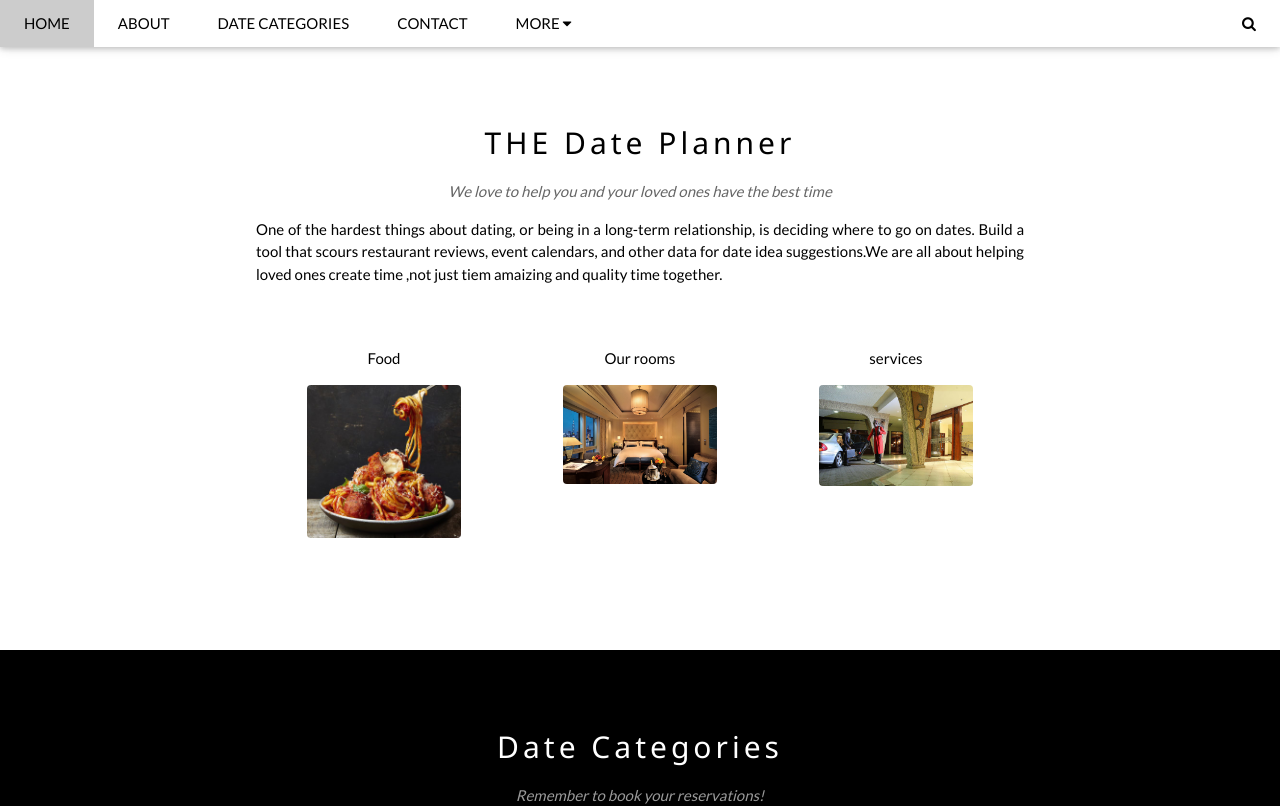
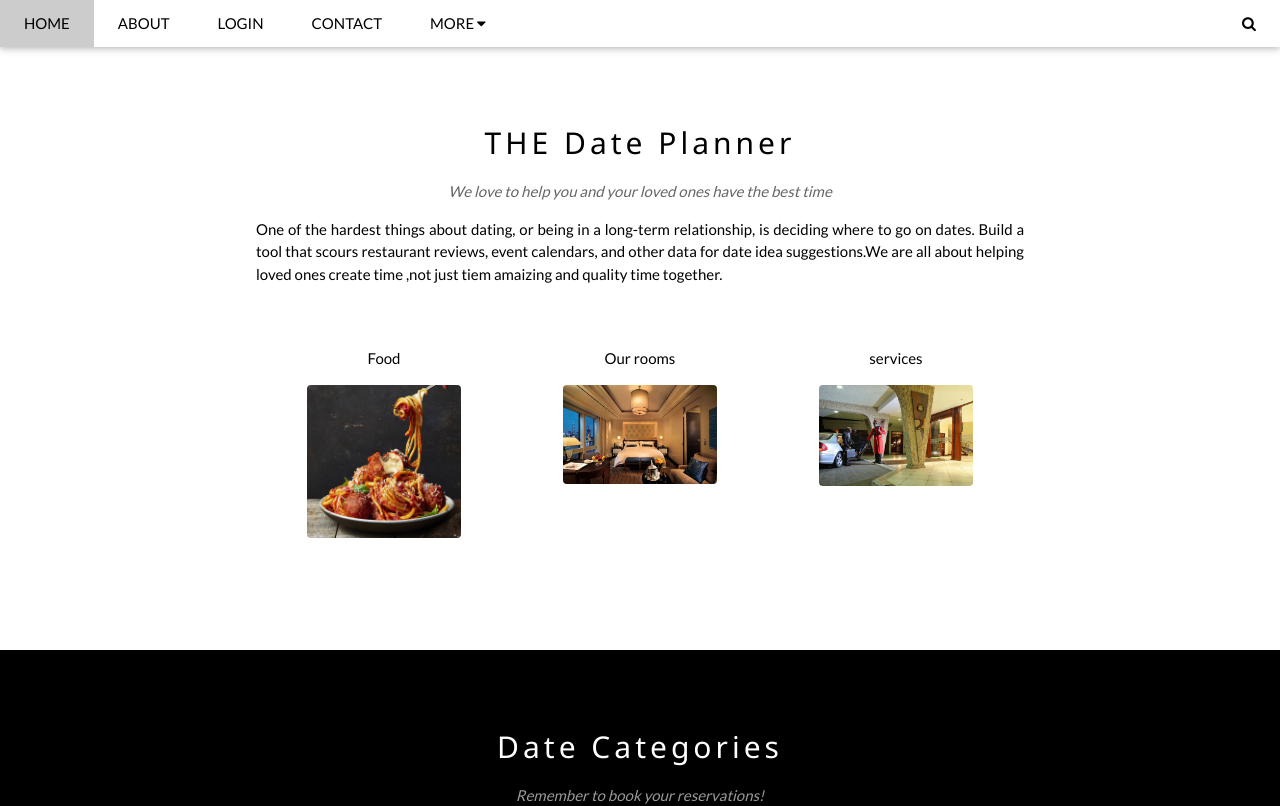
Before and after one commit to DorcasWanjiku/Date-Planner-front-end, an Angular app: page / in a window 1280 px wide. Shown: the top 806 px of the page. Built offline with nearby package versions, Linux system fonts and the light colour scheme.

Commit message:
add login part

```diff
--- a/src/app/app.component.html
+++ b/src/app/app.component.html
@@ -18,7 +18,7 @@ body {font-family: "Lato", sans-serif}
         <a class="w3-bar-item w3-button w3-padding-large w3-hide-medium w3-hide-large w3-right" href="javascript:void(0)" onclick="myFunction()" title="Toggle Navigation Menu"><i class="fa fa-bars"></i></a>
         <a href="#" class="w3-bar-item w3-button w3-padding-large">HOME</a>
         <a href="#About" class="w3-bar-item w3-button w3-padding-large w3-hide-small">ABOUT</a>
-        <a href="#date categories" class="w3-bar-item w3-button w3-padding-large w3-hide-small">DATE CATEGORIES</a>
+        <a href="#log in" class="w3-bar-item w3-button w3-padding-large w3-hide-small">LOGIN</a>
         <a href="#contact" class="w3-bar-item w3-button w3-padding-large w3-hide-small">CONTACT</a>
         <div class="w3-dropdown-hover w3-hide-small">
         <button class="w3-padding-large w3-button" title="More">MORE <i class="fa fa-caret-down"></i></button>
```
